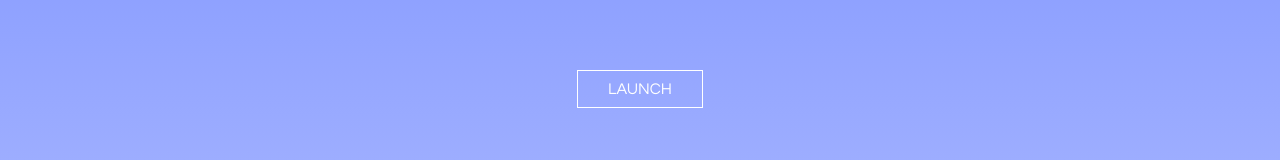
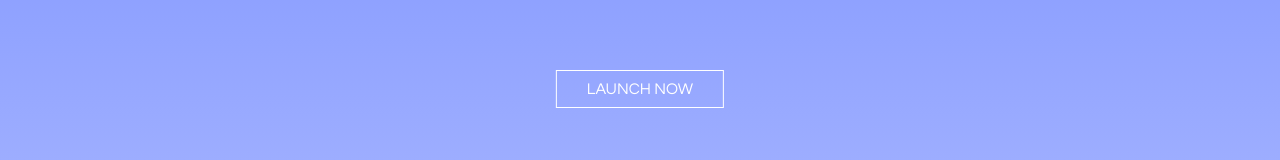
Before and after one commit to josephmathai10/splash-screen, a plain HTML site: page index.html in a window 1280 px wide. Shown: the part 311-471 px from the top of the page. Drawn offline with Linux system fonts and the light colour scheme.

Commit message:
Update index.html

```diff
--- a/index.html
+++ b/index.html
@@ -7,7 +7,7 @@
 <body>
    <header></header>
        <div class="button">
-           <a href="https://blog.inovuslabs.org/" class="btn">LAUNCH</a>
+           <a href="https://blog.inovuslabs.org/" class="btn">LAUNCH NOW</a>
        </div>
    </header>
 </body>
```
